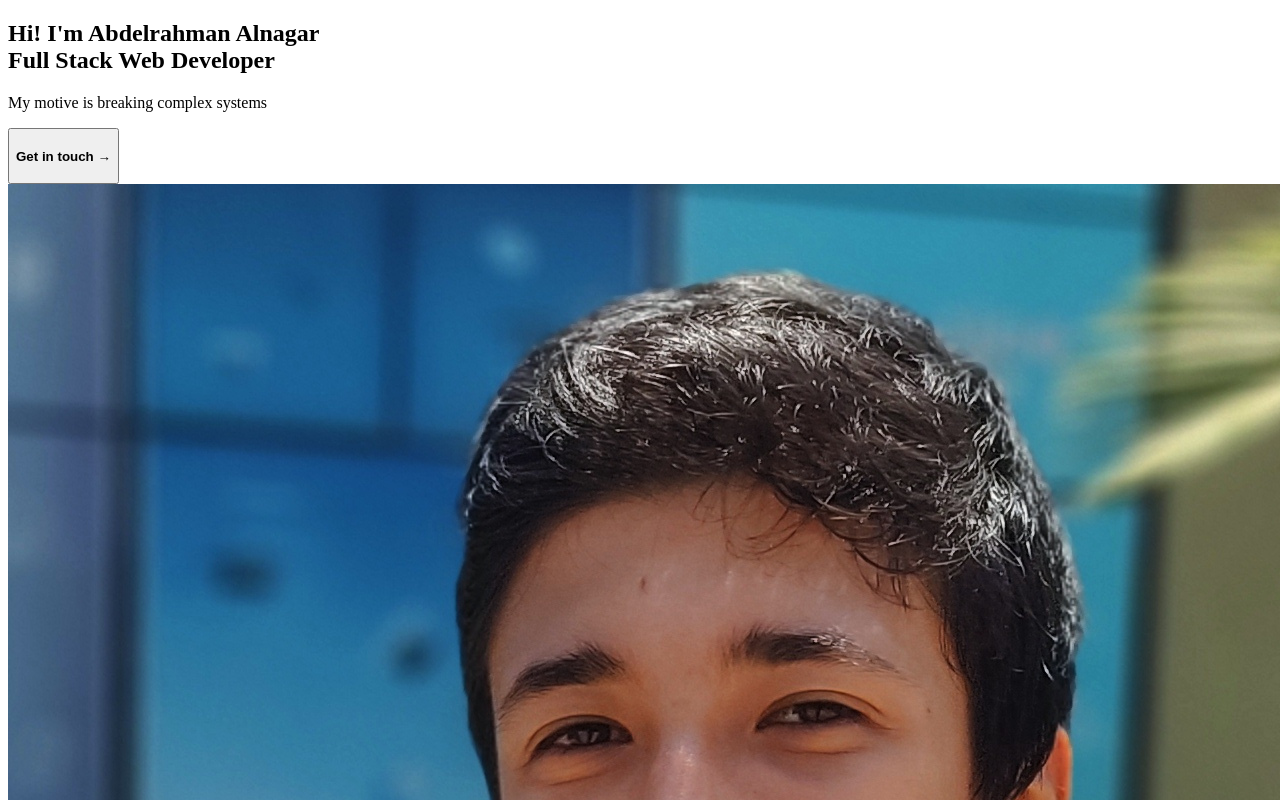
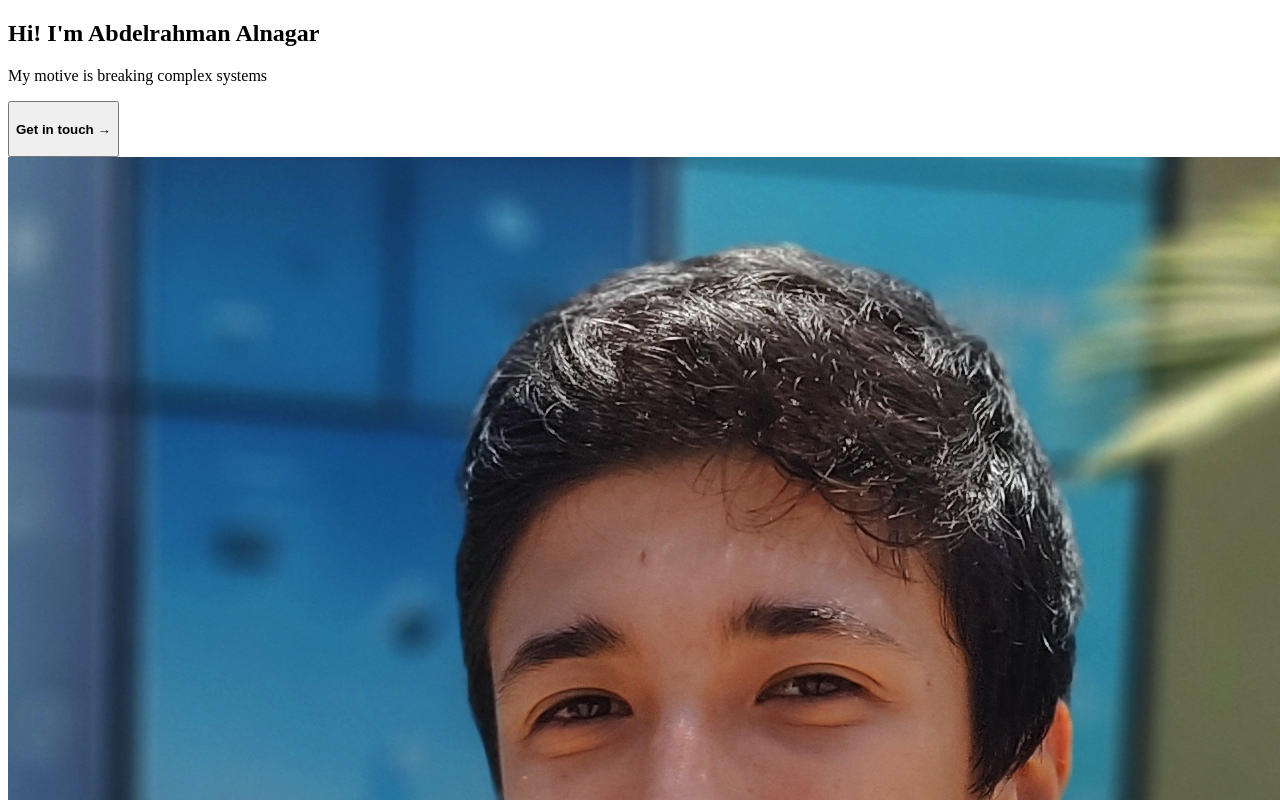
Before and after one commit to Abdelrahman125/portfolio, a SvelteKit app: page / in a window 1280 px wide. Shown: the top 800 px of the page. Built offline with nearby package versions, Linux system fonts and the light colour scheme.

Commit message:
Update Main.svelte

```diff
--- a/src/components/Main.svelte
+++ b/src/components/Main.svelte
@@ -53,7 +53,7 @@
             <h2 class="font-semibold text-4xl sm:text-5xl md:text-6xl">
                 Hi! I'm <span class="poppins text-violet-400">Abdelrahman</span> Alnagar
                 <br />
-                <span class="poppins text-violet-400">Full Stack</span> Web Developer
+
             </h2>
             <p class="text-base sm:text-lg md:text-xl">
                 My motive is breaking complex systems
```
